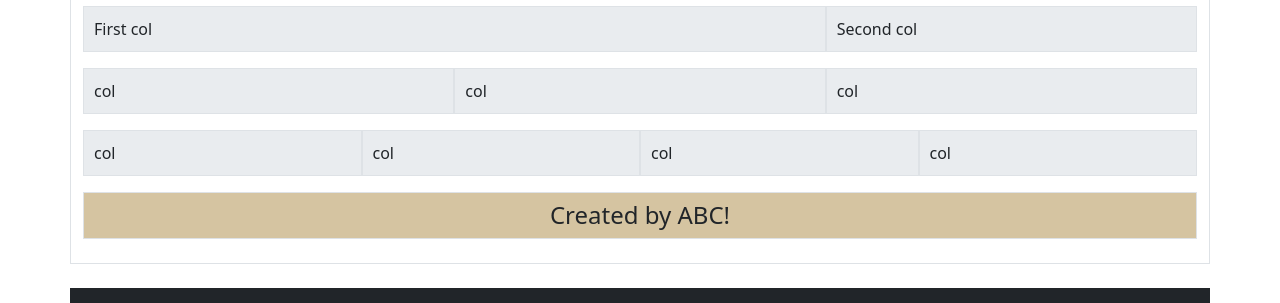
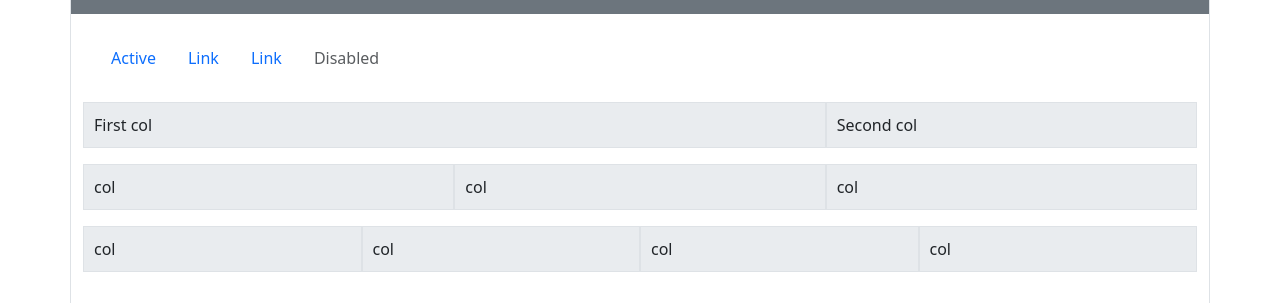
Before and after one commit to huanthanh01/FER_Ex5, a website: page index.html in a window 1280 px wide. Shown: the part 105-408 px from the top of the page. Drawn offline with nearby package versions, Linux system fonts and the light colour scheme.

Commit message:
Exercise 3

```diff
--- a/index.html
+++ b/index.html
@@ -7,20 +7,33 @@
     <title>Bootstrap 5 Grid</title>
     <!-- Bootstrap CSS -->
     <link rel="stylesheet" href="node_modules/bootstrap/dist/css/bootstrap.min.css" />
-    <style>
-        .col, .col-8, .col-4 {
-            border: 1px solid #dee2e6;
-            padding: 10px;
-            background-color: #e9ecef;
-        }
-    </style>
+    <link rel="stylesheet" href="styles.css" />
 </head>
 
 <body>
 
-    <div class="container border mt-4 p-4">
+    <div class="container border mt-4 p-0">
 
-        <h2>Let's test the grid!</h2>
+        <div class="bg-secondary text-white p-4">
+            <h2>Let's test the grid!</h2>
+        </div>
+
+        <div class="p-4">
+
+            <ul class="nav mb-4">
+                <li class="nav-item">
+                    <a class="nav-link active" href="#">Active</a>
+                </li>
+                <li class="nav-item">
+                    <a class="nav-link" href="#">Link</a>
+                </li>
+                <li class="nav-item">
+                    <a class="nav-link" href="#">Link</a>
+                </li>
+                <li class="nav-item">
+                    <a class="nav-link disabled" href="#">Disabled</a>
+                </li>
+            </ul>
 
         <div class="row mt-4">
             <div class="col-8">First col</div>
@@ -40,8 +53,10 @@
             <div class="col">col</div>
         </div>
 
+        </div>
+
         <div class="row mt-3">
-            <div class="col text-center py-2" style="background-color: #d5c4a1;">
+            <div class="col text-center py-2 footer-bar">
                 <h4 class="mb-0">Created by ABC!</h4>
             </div>
         </div>
@@ -53,13 +68,13 @@
         <h2 class="mb-4">My First Bootstrap Page</h2>
         <div class="row justify-content-center">
             <div class="col-auto">
-                <img src="images/html5.png" alt="HTML5" style="width: 150px; height: 150px;">
+                <img src="images/html5.png" alt="HTML5" class="logo-img">
             </div>
             <div class="col-auto">
-                <img src="images/css3.png" alt="CSS3" style="width: 150px; height: 150px;">
+                <img src="images/css3.png" alt="CSS3" class="logo-img">
             </div>
             <div class="col-auto">
-                <img src="images/bootstrap.png" alt="Bootstrap" style="width: 150px; height: 150px;">
+                <img src="images/bootstrap.png" alt="Bootstrap" class="logo-img">
             </div>
         </div>
     </div>
--- /dev/null
+++ b/styles.css
@@ -0,0 +1,14 @@
+.col, .col-8, .col-4 {
+    border: 1px solid #dee2e6;
+    padding: 10px;
+    background-color: #e9ecef;
+}
+
+.footer-bar {
+    background-color: #d5c4a1;
+}
+
+.logo-img {
+    width: 150px;
+    height: 150px;
+}
```
